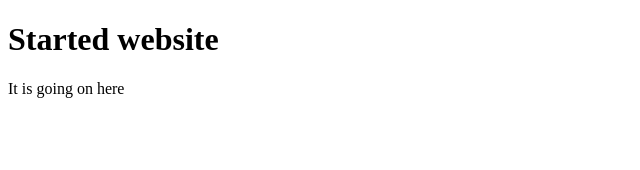
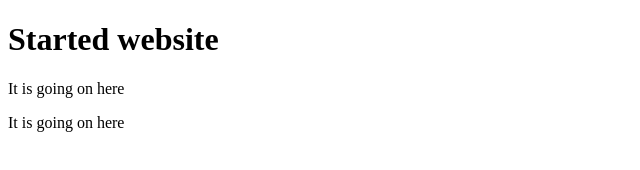
Before and after one commit to sashuvo99/git-test-01, a plain HTML site: page index.html in a window 1280 px wide. Shown: the whole page, without its empty margins (0-640 px from the left). Drawn offline with Linux system fonts and the light colour scheme.

Commit message:
Update index.html

```diff
--- a/index.html
+++ b/index.html
@@ -9,5 +9,6 @@
 <body>
     <h1>Started website</h1>
     <p>It is going on here</p>
+    <p>It is going on here</p>
 </body>
 </html>
```
